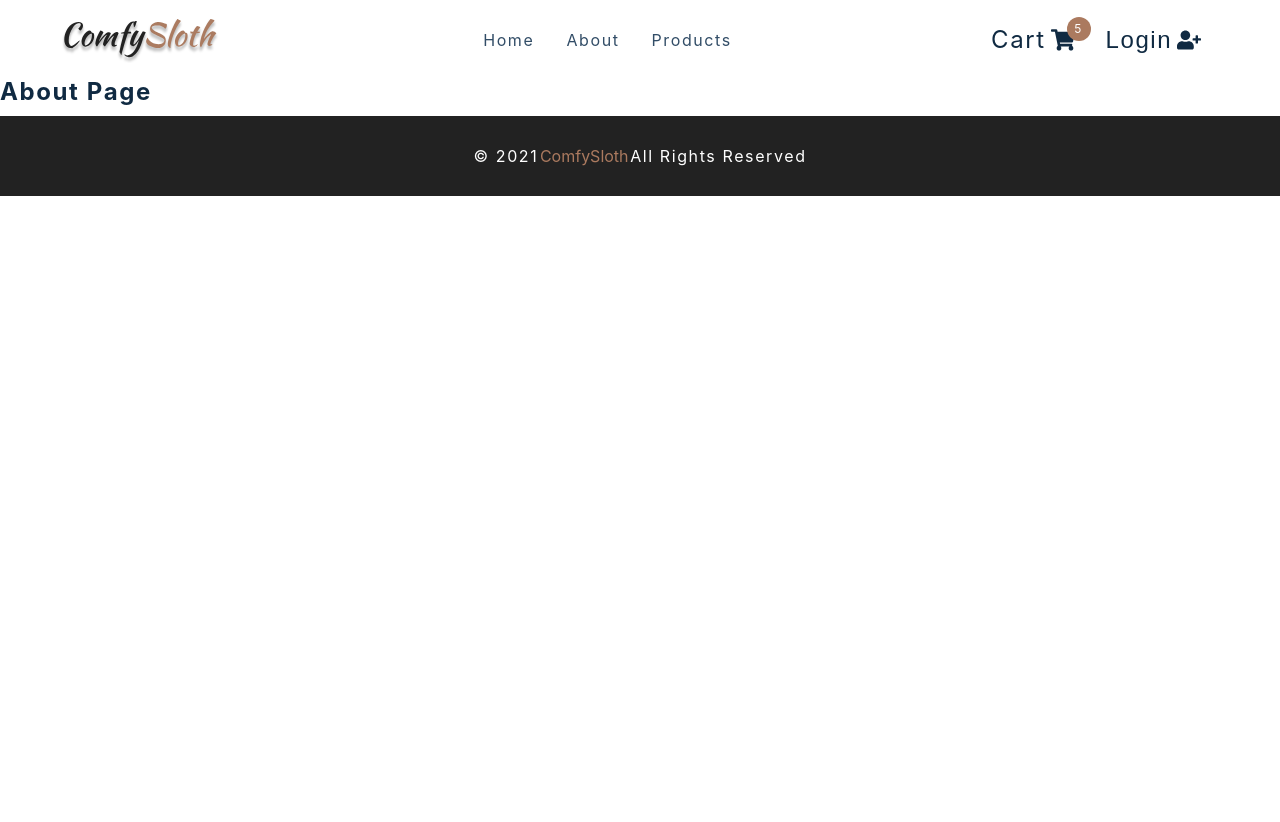
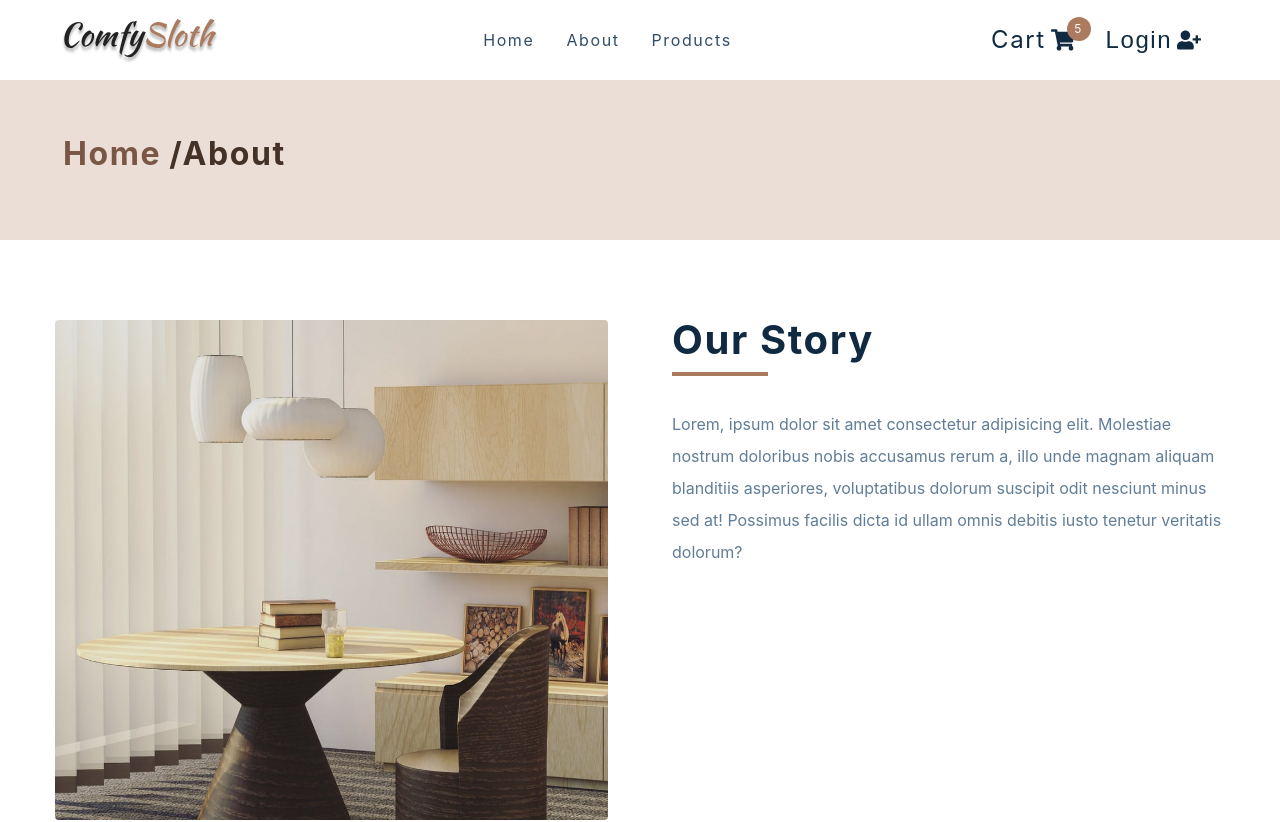
Before and after one commit to anand-nakat/Comfy-Sloth, a React (Create React App) app: page /about in a window 1280 px wide. Shown: the top 822 px of the page. Before the commit the page ends 800 px from the top, so only its background shows below. Built offline with nearby package versions, Linux system fonts and the light colour scheme; the HTML template or start-up script is replaced by a standard one.

Commit message:
Error/About/Checkout Page Initialized

```diff
--- a/src/components/PageHero.js
+++ b/src/components/PageHero.js
@@ -1,9 +1,17 @@
-import React from 'react'
-import styled from 'styled-components'
-import { Link } from 'react-router-dom'
-const PageHero = () => {
-  return <h4>page hero</h4>
-}
+import React from "react";
+import styled from "styled-components";
+import { Link } from "react-router-dom";
+const PageHero = ({ title }) => {
+  return (
+    <Wrapper>
+      <div className="section-center">
+        <h3>
+          <Link to="/">Home</Link>/{title}
+        </h3>
+      </div>
+    </Wrapper>
+  );
+};
 
 const Wrapper = styled.section`
   background: var(--clr-primary-10);
@@ -21,6 +29,6 @@ const Wrapper = styled.section`
   a:hover {
     color: var(--clr-primary-1);
   }
-`
+`;
 
-export default PageHero
+export default PageHero;
--- a/src/pages/AboutPage.js
+++ b/src/pages/AboutPage.js
@@ -1,11 +1,31 @@
-import React from 'react'
-import styled from 'styled-components'
-import { PageHero } from '../components'
-import aboutImg from '../assets/hero-bcg.jpeg'
+import React from "react";
+import styled from "styled-components";
+import { PageHero } from "../components";
+import aboutImg from "../assets/hero-bcg.jpeg";
 
 const AboutPage = () => {
-  return <h4>about page</h4>
-}
+  return (
+    <main>
+      <PageHero title="about" />
+      <Wrapper className="page section section-center">
+        <img src={aboutImg} alt="About Image" />
+        <article>
+          <div className="title">
+            <h2>Our Story</h2>
+            <div className="underline"></div>
+          </div>
+          <p>
+            Lorem, ipsum dolor sit amet consectetur adipisicing elit. Molestiae
+            nostrum doloribus nobis accusamus rerum a, illo unde magnam aliquam
+            blanditiis asperiores, voluptatibus dolorum suscipit odit nesciunt
+            minus sed at! Possimus facilis dicta id ullam omnis debitis iusto
+            tenetur veritatis dolorum?
+          </p>
+        </article>
+      </Wrapper>
+    </main>
+  );
+};
 
 const Wrapper = styled.section`
   display: grid;
@@ -33,5 +53,5 @@ const Wrapper = styled.section`
   @media (min-width: 992px) {
     grid-template-columns: 1fr 1fr;
   }
-`
-export default AboutPage
+`;
+export default AboutPage;
--- a/src/pages/CheckoutPage.js
+++ b/src/pages/CheckoutPage.js
@@ -1,12 +1,19 @@
-import React from 'react'
-import styled from 'styled-components'
-import { PageHero, StripeCheckout } from '../components'
+import React from "react";
+import styled from "styled-components";
+import { PageHero, StripeCheckout } from "../components";
 // extra imports
-import { useCartContext } from '../context/cart_context'
-import { Link } from 'react-router-dom'
+import { useCartContext } from "../context/cart_context";
+import { Link } from "react-router-dom";
 
 const CheckoutPage = () => {
-  return <h4>checkout page</h4>
-}
-const Wrapper = styled.div``
-export default CheckoutPage
+  return (
+    <main>
+      <PageHero title="Checkout " />
+      <Wrapper className="page">
+        <h1>Checkout Here</h1>
+      </Wrapper>
+    </main>
+  );
+};
+const Wrapper = styled.div``;
+export default CheckoutPage;
--- a/src/pages/ErrorPage.js
+++ b/src/pages/ErrorPage.js
@@ -1,13 +1,24 @@
-import React from 'react'
-import styled from 'styled-components'
-import { Link } from 'react-router-dom'
+import React from "react";
+import styled from "styled-components";
+import { Link } from "react-router-dom";
 const ErrorPage = () => {
-  return <h4>error page</h4>
-}
+  return (
+    <Wrapper className="page-100">
+      <h1>404</h1>
+      <h3>
+        Sorry, the page you were looking for could not be found on the server
+      </h3>
+      <Link to="/" className="btn">
+        Back to Home
+      </Link>
+    </Wrapper>
+  );
+};
 
 const Wrapper = styled.main`
   background: var(--clr-primary-10);
   display: flex;
+  flex-direction: column;
   justify-content: center;
   align-items: center;
   text-align: center;
@@ -18,6 +29,6 @@ const Wrapper = styled.main`
     text-transform: none;
     margin-bottom: 2rem;
   }
-`
+`;
 
-export default ErrorPage
+export default ErrorPage;
```
